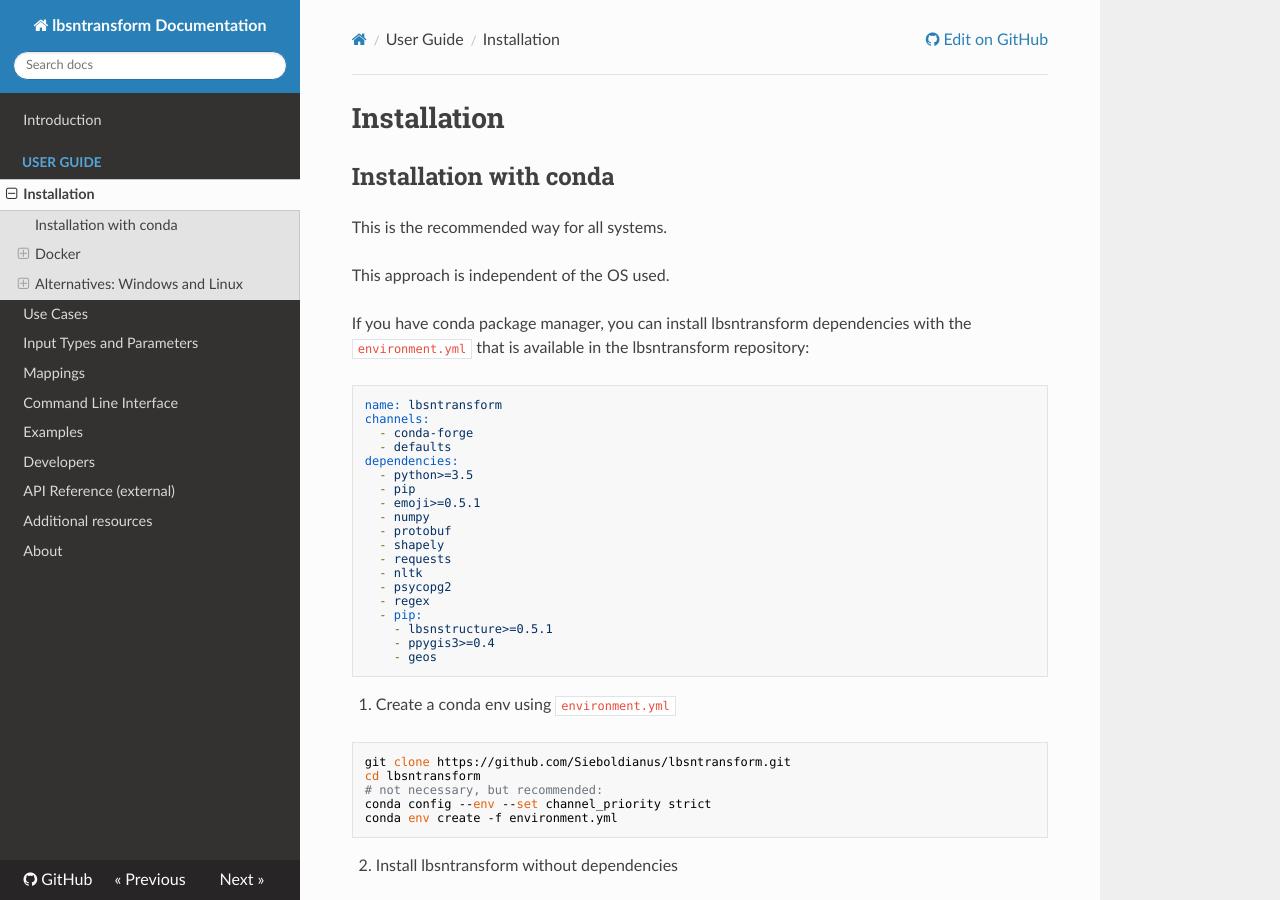
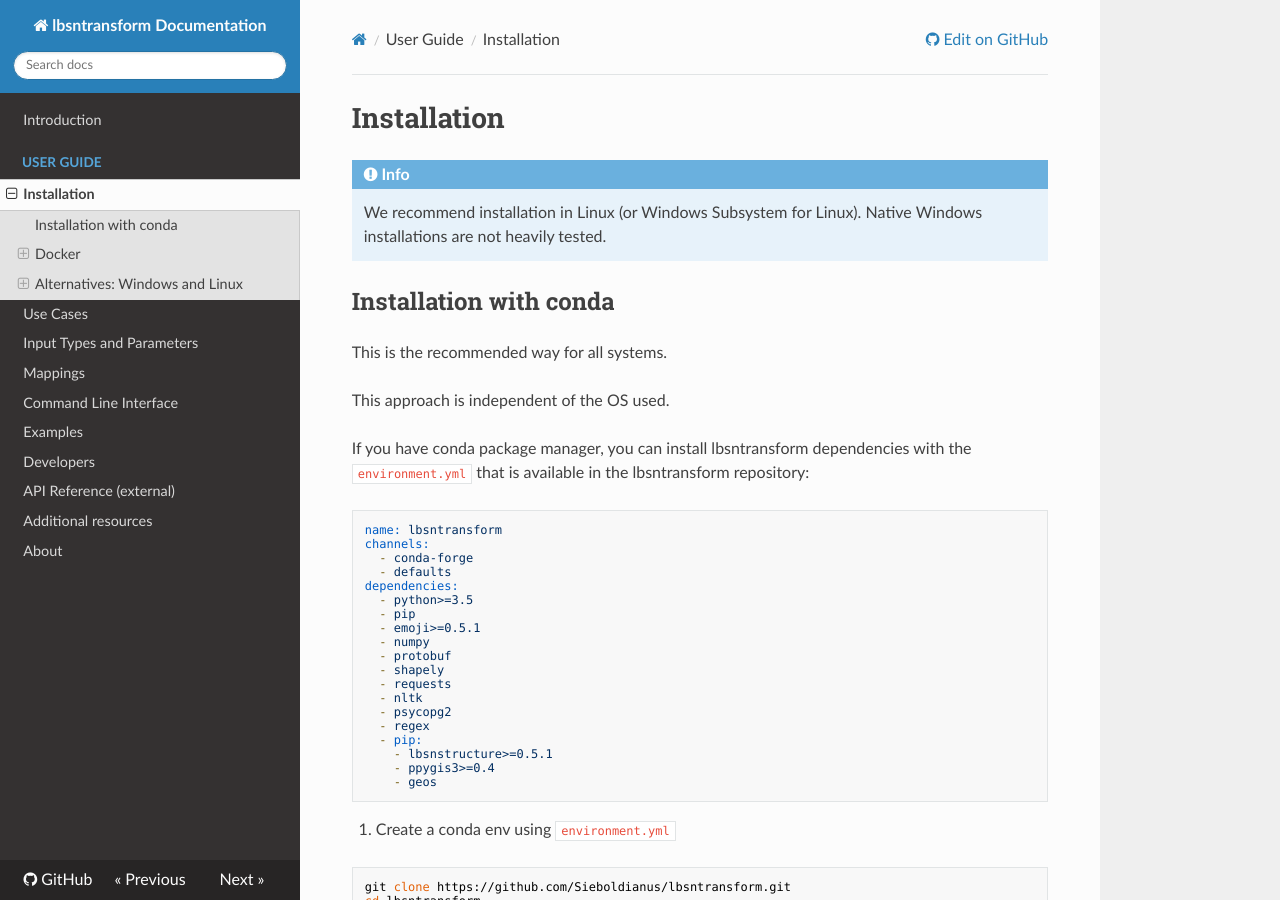
Before and after one commit to Sieboldianus/lbsntransform, an MkDocs documentation site: the page built from docs/setup.md, in a window 1280 px wide and 900 px high. Built offline with MkDocs 1.6.1, drawn with Linux system fonts in a browser that asks for light colours; nearby versions of some CDN libraries.

Commit message:
docs: Add hint towards Linux installation

```diff
--- a/docs/setup.md
+++ b/docs/setup.md
@@ -1,4 +1,8 @@
 # Installation
+
+!!! info
+    We recommend installation in Linux (or Windows Subsystem for Linux).
+    Native Windows installations are not heavily tested.
 ## Installation with conda
 
 This is the recommended way for all systems.
```
